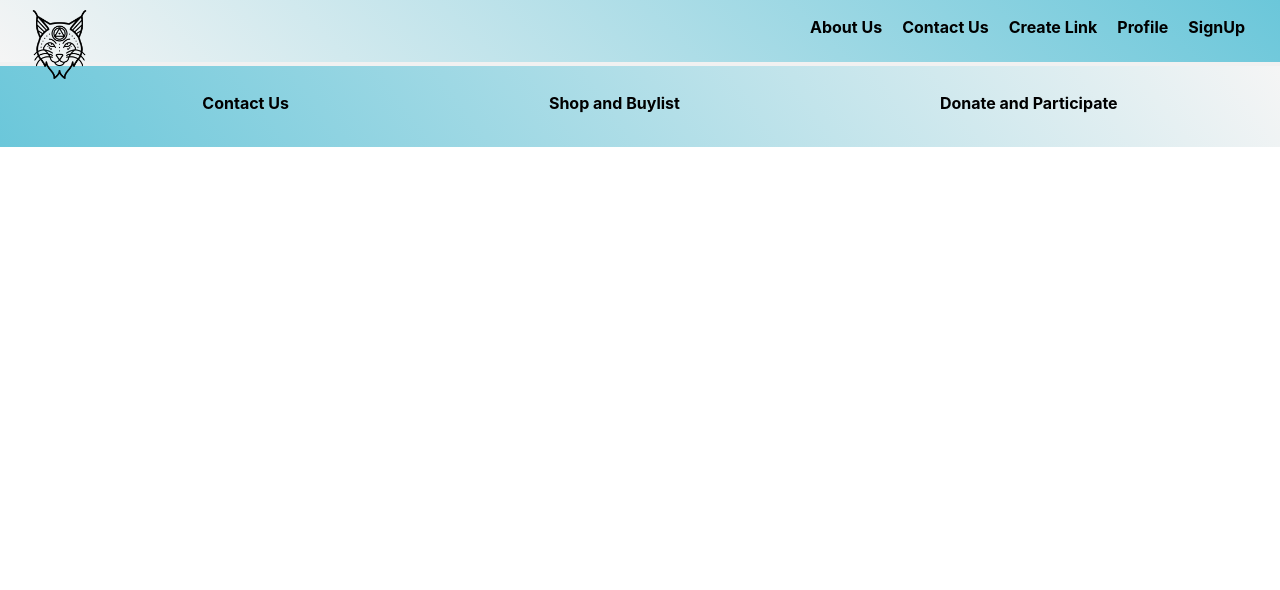
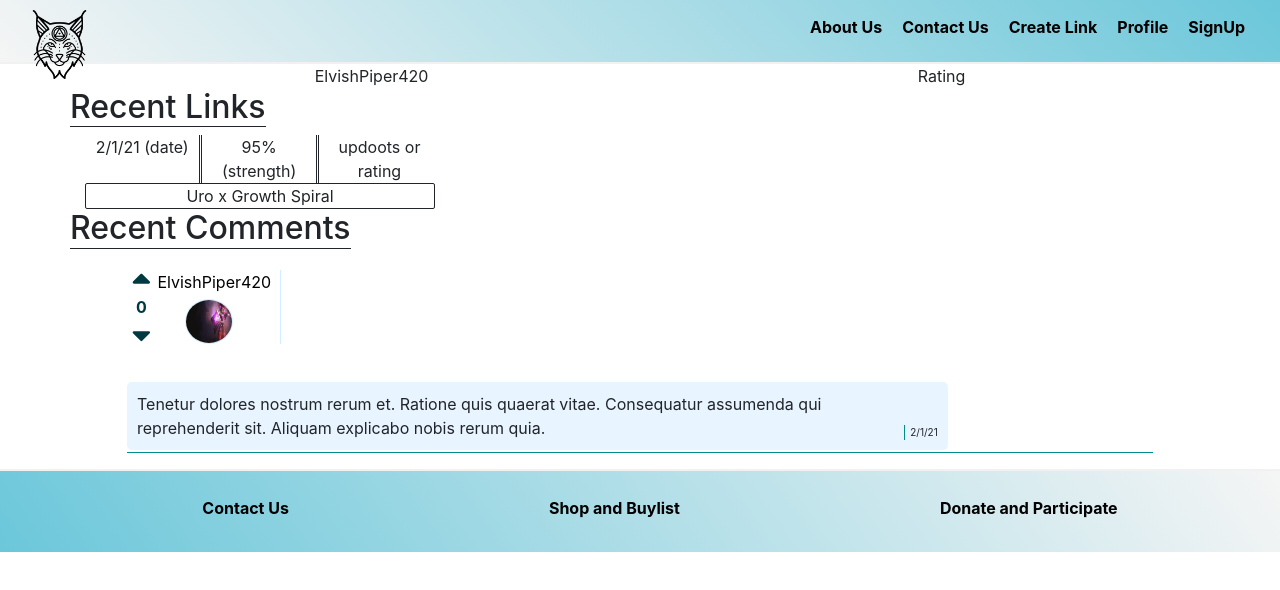
Before and after one commit to greatthenate88/LynxPrototype2, a React (Create React App) app: page /profile in a window 1280 px wide. Shown: the top 590 px of the page. Built offline with nearby package versions, Linux system fonts and the light colour scheme.

Commit message:
route addition

```diff
--- a/src/App.js
+++ b/src/App.js
@@ -6,6 +6,7 @@ import LinkCreation from './pages/LinkCreation';
 import { BrowserRouter as Router, Link, Route } from "react-router-dom";
 import Navibar from './presentational/NaviBar';
 import Footer from './presentational/Footer'
+import ProfilePage from './pages/ProfilePage';
 
 const loginState = { loggedIn: false };
 const LoginContext = React.createContext(loginState.loggedIn);
@@ -19,6 +20,7 @@ function App() {
           <Route exact path="/" component={Home}></Route>
           <Route  path="/signin" component={SignIn}></Route>
           <Route  path="/createlink" component={LinkCreation}></Route>
+          <Route path="/profile" component={ProfilePage}></Route>
         <Footer></Footer>
     </Router>
 </LoginContext.Provider>
--- a/src/pages/ProfilePage.js
+++ b/src/pages/ProfilePage.js
@@ -54,7 +54,7 @@ const UserProfile = styled.div`
 `;
 
 
-export default function Home(props) {
+export default function ProfilePage(props) {
   return (
     <UserProfile>
 
```
